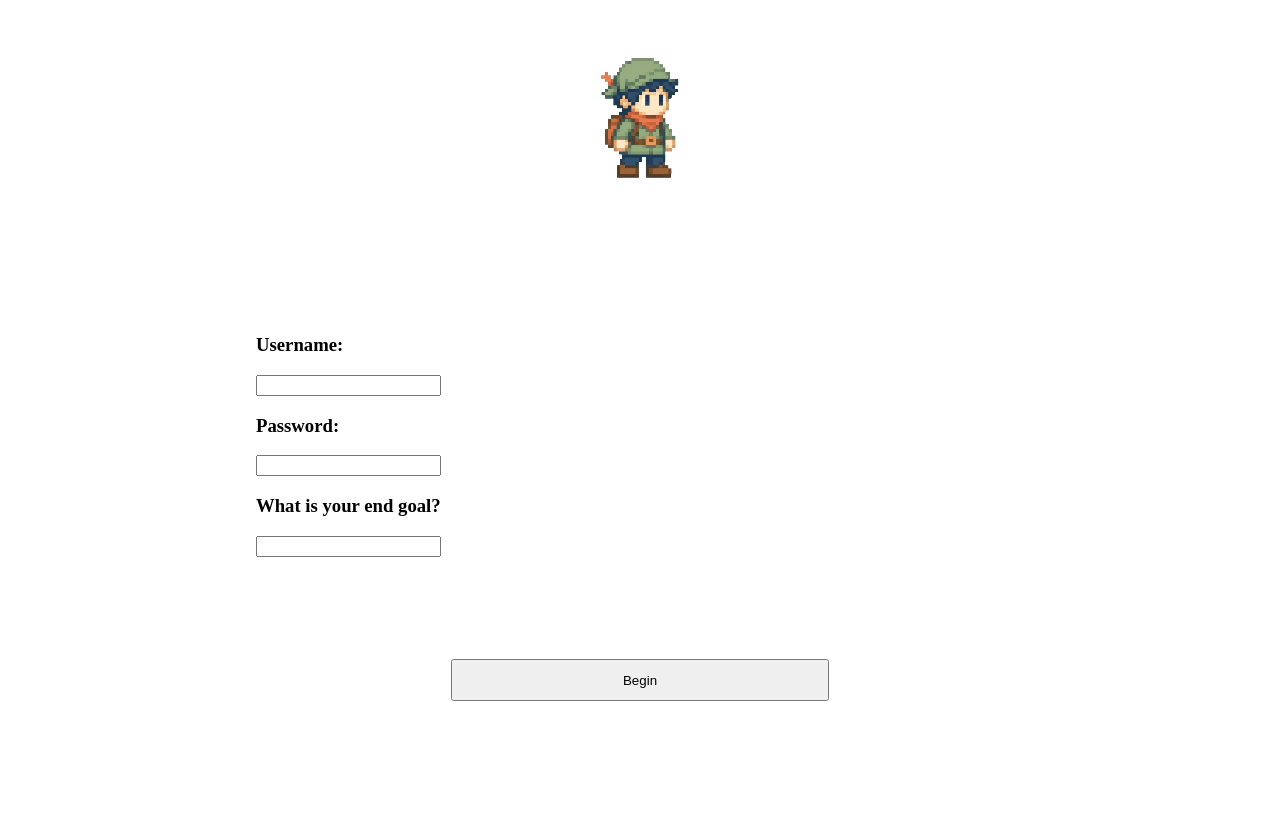
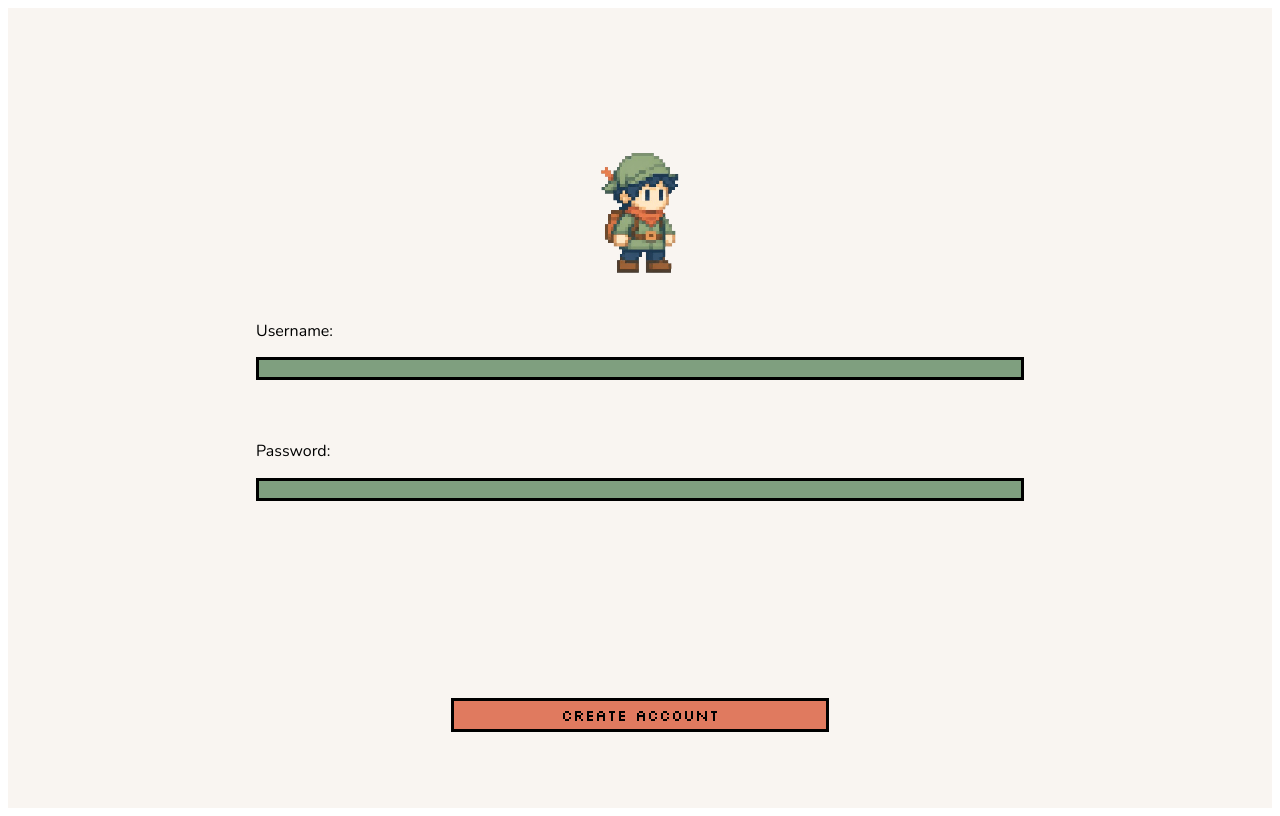
Before and after one commit to NDikeni/Ready-Player-One, a React (Vite) app: page / in a window 1280 px wide. Built offline with nearby package versions, Linux system fonts and the light colour scheme.

Commit message:
feat: Figma-styled account page

```diff
--- a/src/App.css
+++ b/src/App.css
@@ -45,10 +45,13 @@
 #username{
   margin-top: 10%;
 }*/
-
+.Body{
+  background-color: var(--bg);
+}
 #homepage-elements{
   display: grid;
   grid-template-columns: repeat(4, minmax(0, 1fr)); /* Creates your 4 Figma columns */
+  grid-template-rows: auto auto 1fr;
   gap: 12px;                             /* Your Figma column gutter */
   padding: 16px;                         /* Your Figma outer margin */
 
@@ -60,13 +63,14 @@
 }
 
 #homepage-elements img{
+  padding-top: 25%;
   grid-column: 2/4;
   justify-self: center;
   width: 50%;              /* Adjust this % to control the ideal size on mobile */
   min-width: 120px;        /* Stops it from getting too tiny on small screens */
   max-width: 200px;        /* Stops it from getting too huge on desktop */
   height: auto;            /* Maintains original square aspect ratio */
-
+  aspect-ratio: 1/1;
   /* CRITICAL FOR PIXEL ART */
   image-rendering: pixelated; /* Keeps the pixels crisp and sharp when scaling */
 }
@@ -75,15 +79,21 @@
   grid-column: 1/5;
   display: flex;
   flex-direction: column;
+  gap: 50%;
 }
 
 
 #homepage-elements button{
-  grid-column: 2/-2;
-  height: 2.625rem;
+  grid-column: -2/-4;
+  margin-top: 65%;
+  height: 10%;
+}
+
+#interactive-elements h6{
+ margin-bottom: 2%;
 }
 
 #interactive-elements input{
-  grid-column: 1/5;
-
+  width: 100%;
+  box-sizing: border-box;
 }
--- a/src/App.jsx
+++ b/src/App.jsx
@@ -17,13 +17,10 @@ function App() {
 
           {/*----Password----*/}
           <InputField id="password" label="Password:"/>
-
-          {/*----EndGoal----*/}
-          <InputField label="What is your end goal?"/>
         </div>
 
       {/*----Login----*/}
-      <button>Begin</button>
+      <button class="cta-button">Create Account</button>
       </div>
     </div>
 
--- a/src/components/InputField.jsx
+++ b/src/components/InputField.jsx
@@ -1,7 +1,7 @@
 const InputField = ({label}) => {
     return(
         <div class="text-input">
-          <h3>{label} </h3>
+          <h6>{label} </h6>
           <input type="text"></input>
         </div>
     )
--- a/src/index.css
+++ b/src/index.css
@@ -130,3 +130,56 @@ code{
   background:var(--code-bg);
   box-shadow:var(--shadow);
 }*/
+
+@import url('https://fonts.googleapis.com/css2?family=Silkscreen:wght@400;700&display=swap');
+@import url('https://fonts.googleapis.com/css2?family=Nunito:ital,wght@0,200..1000;1,200..1000&family=Silkscreen:wght@400;700&display=swap');
+
+:root {
+  /*Colour Styles*/
+  --bg:#F9F5F1;
+
+  --ink:black;
+  --Antique-Blue:#3D5A80;
+  --Terracotta:#E07A5F;
+  --Sage:#7F9F7F;
+
+  --Silkscreen: "Silkscreen",system-ui, -apple-system, sans-serif;
+  --Nunito:"Nunito",system-ui, -apple-system, sans-serif;
+}
+
+
+h1, h2, h3, h4{
+  font-family: var(--Silkscreen);
+  font-weight: 400;
+  color: var(--ink);
+}
+
+h5,h6{
+  font-family: var(--Nunito);
+  color: var(--ink);
+  font-weight: 400;
+  margin:0;
+}
+
+h1{font-size: 1.5rem;}
+h2{font-size: 1.125rem;}
+h3{font-size: 0.875rem;}
+h4,h6{font-size: 1rem;}
+h5{font-size: 1.25rem;}
+
+input{
+  border: 3px solid var(--ink);
+  background-color: var(--Sage);
+}
+
+.cta-button{
+  border: 3px solid var(--ink);
+  background-color: var(--Terracotta);
+
+  /*Font*/
+  font-family: var(--Silkscreen);
+  font-weight: 400;
+  color: var(--ink);
+  font-size: 1rem;
+
+}
```
